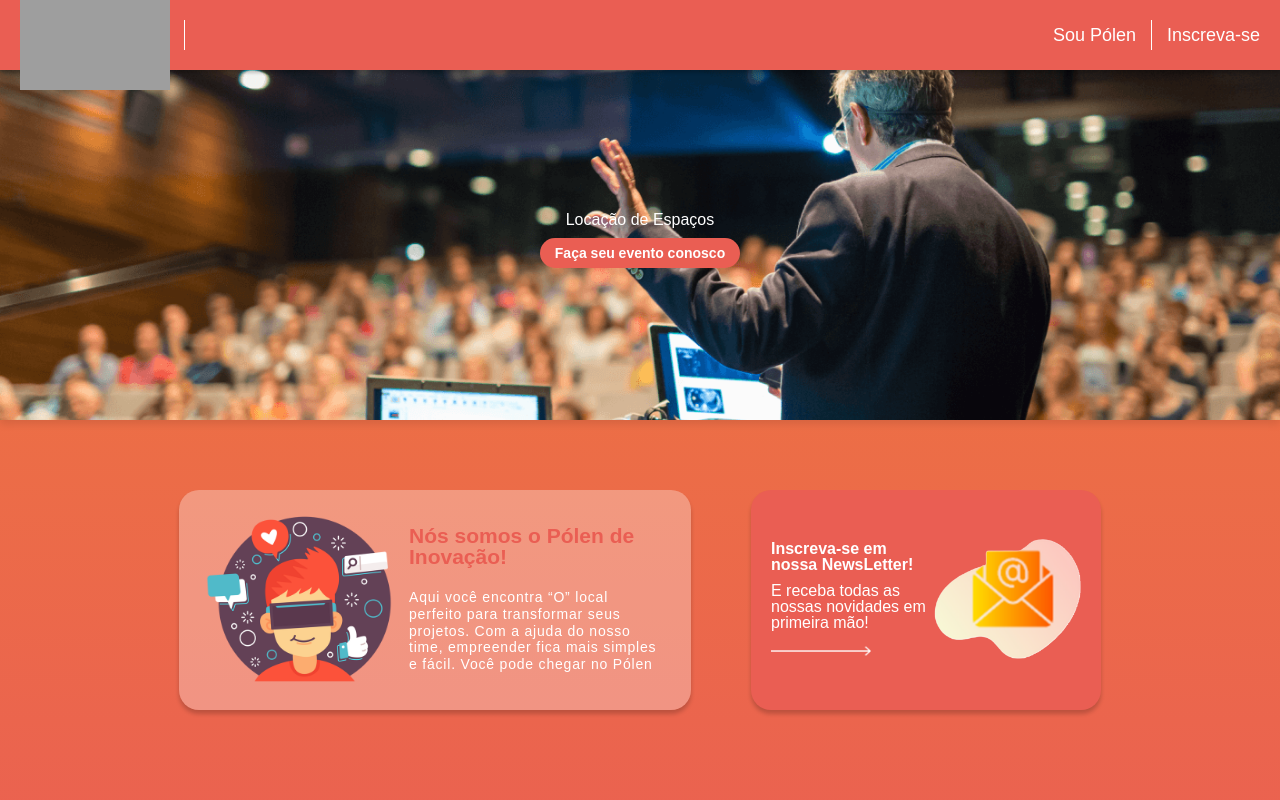
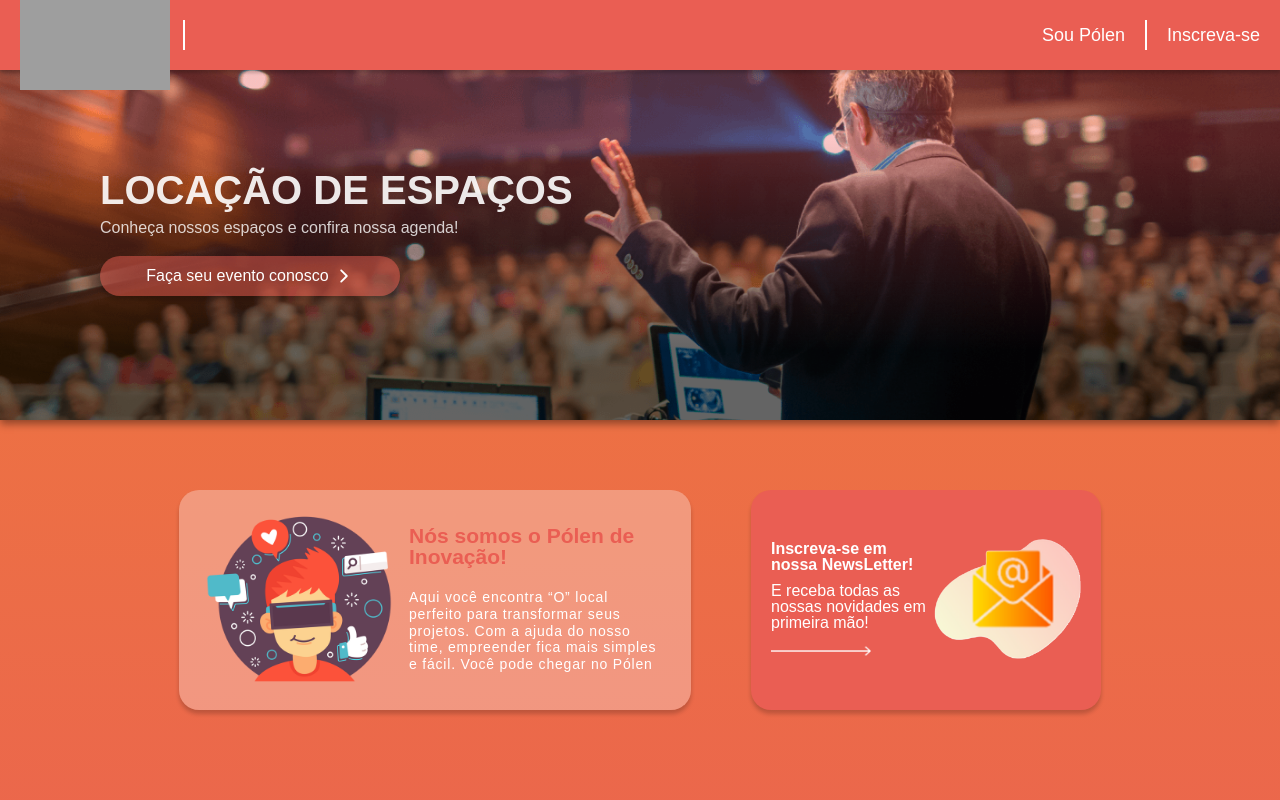
Before and after one commit to HextechBRISA/polen-inovacao-front, a Next.js app: page / in a window 1280 px wide. Shown: the top 800 px of the page. Built offline with nearby package versions, Linux system fonts and the light colour scheme; grey boxes are pictures that could not be loaded; a web font is replaced by a local one.

Commit message:
style: overlay effect on banner and animations

```diff
--- a/package.json
+++ b/package.json
@@ -10,6 +10,8 @@
   },
   "dependencies": {
     "@types/styled-components": "^5.1.34",
+    "animate.css": "^4.1.1",
+    "hover.css": "^2.3.2",
     "next": "14.2.1",
     "react": "^18",
     "react-credit-cards-2": "^1.0.2",
--- a/src/app/components/Header.tsx
+++ b/src/app/components/Header.tsx
@@ -15,19 +15,20 @@ export default function Header() {
       </div>
 
       <NavWeb>
-        <LinkLogin>
+        <LinkCard className="hvr-wobble-horizontal">
           <Link href={"/login"}>Sou Pólen</Link>
-        </LinkLogin>
-        <LinkSubscript>
+        </LinkCard>
+        <Line />
+        <LinkCard className="hvr-wobble-horizontal">
           <Link href={"/newsletter"}>Inscreva-se</Link>
-        </LinkSubscript>
+        </LinkCard>
       </NavWeb>
 
       <NavMobile>
         <Link className="icon" href={"/login"}>
           <RiAccountPinCircleLine />
         </Link>
-        <Link className="icon" href={"/"}>
+        <Link className="icon" href={"/newsletter"}>
           <MdOutlineMarkEmailUnread />
         </Link>
       </NavMobile>
@@ -42,14 +43,14 @@ const HeaderContainer = styled.div`
   display: flex;
   justify-content: space-between;
   align-items: center;
-  padding: 20px;
+  padding: 20px 0px 20px 20px;
   box-shadow: 0px 3px 3px rgba(0, 0, 0, 0.2);
   z-index: 1000;
   position: fixed;
   top: 0;
 
   .img-card {
-    border-right: 1px solid white;
+    border-right: 2px solid white;
     width: 165px;
     height: 30px;
     display: flex;
@@ -78,6 +79,7 @@ const NavMobile = styled.div`
   @media (max-width: 500px) {
     display: flex;
     align-items: center;
+    padding-right: 15px;
   }
 `;
 
@@ -85,25 +87,19 @@ const Image = styled.img`
   width: 150px;
 `;
 
-const LinkLogin = styled.div`
+const LinkCard = styled.div`
   width: auto;
   height: 30px;
-  padding-right: 15px;
-  color: white;
-  font-size: 18px;
-  display: flex;
-  align-items: center;
-  text-align: center;
-  border-right: 1px solid white;
-`;
-
-const LinkSubscript = styled.div`
-  width: auto;
-  height: 30px;
-  padding-left: 15px;
+  margin: 0px 20px;
   color: white;
   font-size: 18px;
   display: flex;
   align-items: center;
   text-align: center;
 `;
+
+const Line = styled.div`
+  width: 2px;
+  height: 30px;
+  background-color: white;
+`;
--- a/src/app/components/InfoCard.tsx
+++ b/src/app/components/InfoCard.tsx
@@ -4,7 +4,7 @@ import Techillustration from "../../../public/Techillustration.png";
 
 export default function InfoCard() {
   return (
-    <InfoContainer>
+    <InfoContainer className="animate__animated animate__pulse">
       <ImageContainer>
         <Image src={Techillustration.src} alt="Logo Polen" />
       </ImageContainer>
--- a/src/app/components/NewsLetterCard.tsx
+++ b/src/app/components/NewsLetterCard.tsx
@@ -7,7 +7,7 @@ import Link from "next/link";
 
 export default function Newsletter() {
   return (
-      <NewsLetterContainer>
+      <NewsLetterContainer className="animate__animated animate__pulse">
         <div className="left ">
           <h1>Inscreva-se em nossa NewsLetter!</h1>
           <h2>E receba todas as nossas novidades em primeira mão!</h2>
--- a/src/app/components/Topbanner.tsx
+++ b/src/app/components/Topbanner.tsx
@@ -1,36 +1,52 @@
 import styled from "styled-components";
 import Banner from "../../../public/Banner.png";
 import Link from "next/link";
-import ButtonStyleDiv from "../components/ButtonStyle"
+import { IoIosArrowForward } from "react-icons/io";
 
-export function TopBanner() {
+export default function TopBanner() {
   return (
-    <Top>
-      <ImgBanner>
-        <Image src={Banner.src} alt="logoheader" />
-        <BannerText>
-          <h3>Locação de Espaços</h3>
-          <Link href={"/location"}>
-            <ButtonStyleDiv>Faça seu evento conosco</ButtonStyleDiv>
-          </Link>
-        </BannerText>
-      </ImgBanner>
-    </Top>
+    <BannerContainer>
+      <Image src={Banner.src} alt="logoheader" />
+      <OverlayEffect />
+      <BannerText>
+        <h1>LOCAÇÃO DE ESPAÇOS</h1>
+        <p>Conheça nossos espaços e confira nossa agenda!</p>
+        <Link href={"/location"}>
+          <Button className="button hvr-pulse-shrink">
+            Faça seu evento conosco
+            <IoIosArrowForward className="arrow" />
+          </Button>
+        </Link>
+      </BannerText>
+    </BannerContainer>
   );
 }
 
-export default TopBanner
-
-const Top = styled.div`
-  box-shadow: 0px 4px 8px rgba(0, 0, 0, 0.1);
-  width: 100%;
-`;
-
-const ImgBanner = styled.div`
+const BannerContainer = styled.div`
   width: 100%;
   height: 350px;
   position: relative;
   margin-top: 70px;
+  box-shadow: 0px 4px 8px hsla(0, 0%, 0%, 0.4);
+  overflow: hidden;
+
+  @media (max-width: 700px) {
+    height: 220px;
+  }
+`;
+
+const OverlayEffect = styled.div`
+  width: 100%;
+  height: 100%;
+  background: linear-gradient(
+    180deg,
+    rgba(255, 78, 78, 0.3) 20%,
+    rgba(0, 0, 0, 0.6) 80%
+  );
+  position: absolute;
+  top: 0;
+  left: 0;
+  z-index: 1;
 `;
 
 const Image = styled.img`
@@ -40,10 +56,75 @@ const Image = styled.img`
 `;
 
 const BannerText = styled.div`
+  width: 100%;
+  padding: 0px 100px;
   position: absolute;
-  top: 50%;
-  left: 50%;
-  transform: translate(-50%, -50%);
+  top: 100px;
   color: white;
   text-align: center;
+  display: flex;
+  flex-direction: column;
+  justify-content: center;
+  align-items: flex-start;
+  z-index: 2;
+
+  h1 {
+    font-size: 40px;
+    font-weight: 700;
+    margin-bottom: 10px;
+    opacity: 0.9;
+    text-align: left;
+  }
+
+  p {
+    opacity: 0.8;
+  }
+
+  @media (max-width: 700px) {
+    padding: 0px 50px;
+    top: 50px;
+
+    h1 {
+      font-size: 30px;
+    }
+    p {
+      font-size: 14px;
+    }
+  }
+
+  @media (max-width: 500px) {
+    padding: 0px 20px;
+    top: 120px;
+
+    h1 {
+      font-size: 25px;
+    }
+    p {
+      display: none;
+    }
+  }
 `;
+
+const Button = styled.div`
+  background-color: rgb(234, 94, 83, 0.5);
+  width: 300px;
+  padding: 10px;
+  border-radius: 20px;
+  box-shadow: 0px 4px 4px hsla(0, 0%, 0%, 0.2);
+  margin-top: 20px;
+  display: flex;
+  align-items: center;
+  justify-content: center;
+
+  .arrow {
+    font-size: 20px;
+    margin-left: 5px;
+  }
+
+  @media (max-width: 500px) {
+    width: 250px;
+    padding: 5px;
+    margin-top: 5px;
+    font-size: 16px;
+  }
+`;
--- a/src/app/layout.tsx
+++ b/src/app/layout.tsx
@@ -1,6 +1,8 @@
 import type { Metadata } from "next";
 import { Alef } from 'next/font/google';
-import "../styles/global.css"
+import "../styles/global.css";
+import 'animate.css';
+import 'hover.css';
 import React from "react";
 import Header from "./components/Header";
 
--- a/src/app/page.tsx
+++ b/src/app/page.tsx
@@ -1,6 +1,6 @@
 "use client"
 import React from 'react';
-import { TopBanner } from '../app/components/TopBanner';
+import TopBanner from './components/TopBanner';
 import PublicCards from './components/PublicCards';
 
 export default function MyApp() {
--- a/src/styles/global.css
+++ b/src/styles/global.css
@@ -26,7 +26,7 @@ footer, header, hgroup, menu, nav, section {
 body {
 	line-height: 1;
     height: auto;
-	margin-bottom: 250px;
+	margin-bottom: 500px;
 	background: linear-gradient(to bottom, #EE7A3C, #EA5E53);
 }
 ol, ul {
```
Also changed, not shown: src/app/Subscript/components/BackgroundForms.tsx (deleted, +0 -39 lines), src/app/location/auditorium-calendar/page.tsx (added, +24 -0 lines), src/app/location/page.tsx (+3 -4 lines), src/app/register/page.tsx (+14 -16 lines), 1 other file (tests, documents, lock files or other folders).
